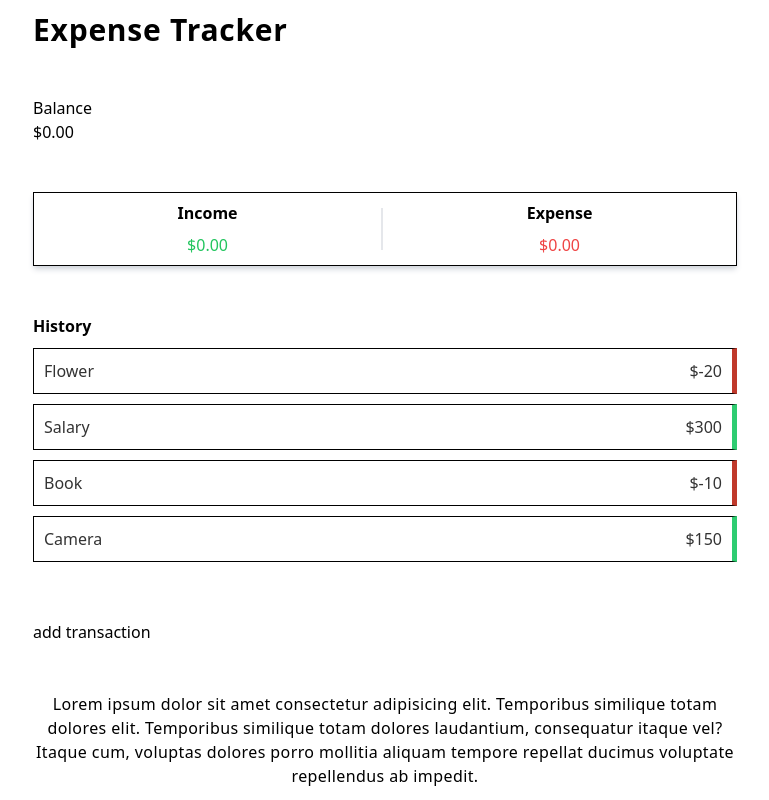
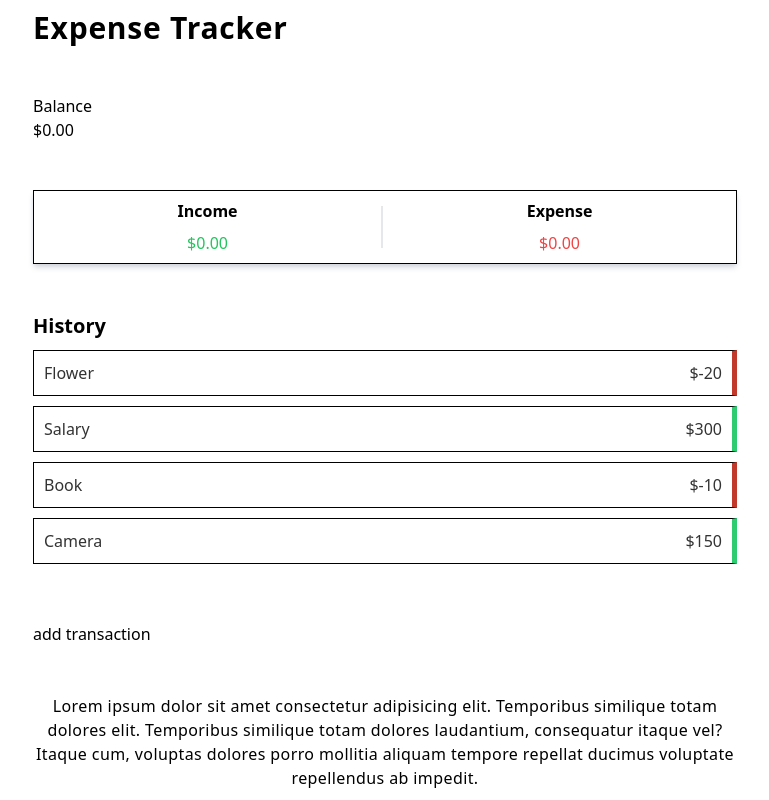
Before and after one commit to anggawidiarta/vuernification, a Vue app: page / in a window 1280 px wide. Shown: the whole page, without its empty margins (255-1024 px from the left). Built offline with nearby package versions, Linux system fonts and the light colour scheme.

Commit message:
refactor: changing dollar declaration

```diff
--- a/src/components/TransactionList.vue
+++ b/src/components/TransactionList.vue
@@ -23,7 +23,7 @@ const generateUniqueId = () => {
 
 <template>
   <div class="w-full">
-    <h3 class="font-semibold">History</h3>
+    <h3 class="text-xl font-semibold">History</h3>
     <ul id="list" class="list">
       <li
         v-for="transaction in transactions"
```
